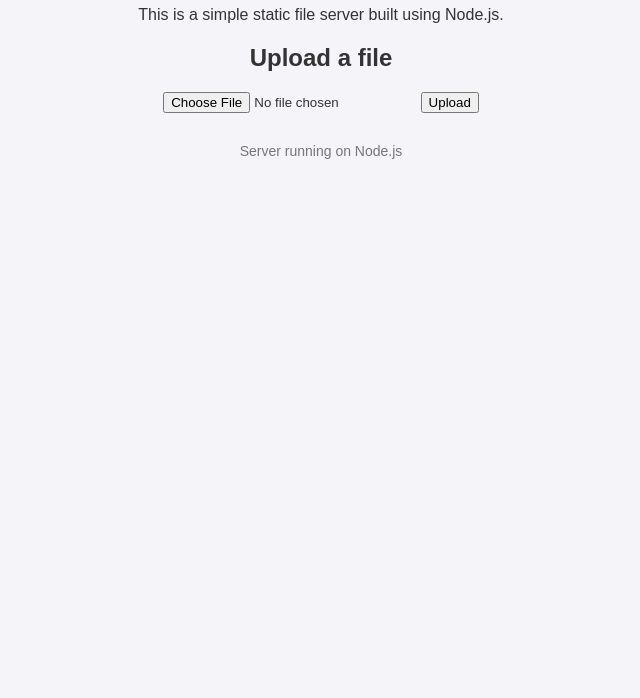
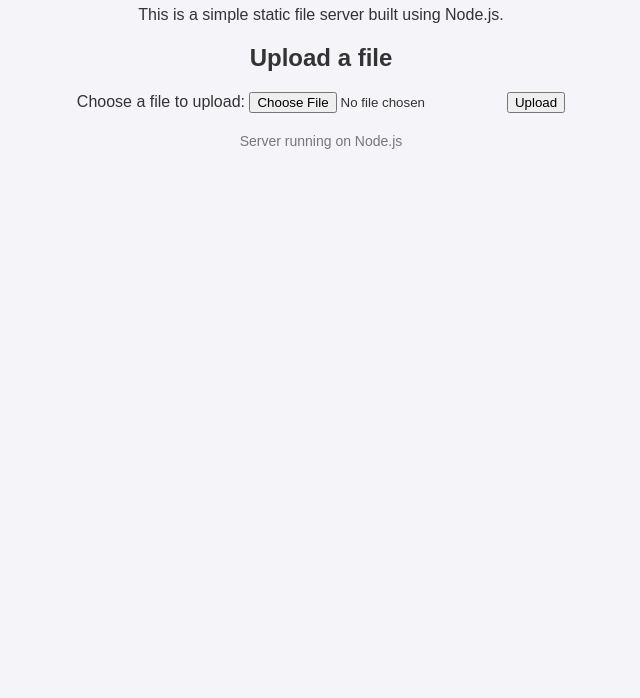
Before and after one commit to AndreiRos28/File_serving, a website: page public/index.html in a window 1280 px wide. Shown: the part 102-800 px from the top of the page, without its empty margins (319-959 px from the left). Drawn offline with Linux system fonts and the light colour scheme.

Commit message:
Updated file server features

```diff
--- a/public/index.html
+++ b/public/index.html
@@ -15,9 +15,11 @@
         <div class="upload-form">
             <h2>Upload a file</h2>
             <form action="/upload" method="POST" enctype="multipart/form-data">
-                <input type="file" name="file" required>
+                <label for="file">Choose a file to upload:</label>
+                <input type="file" name="file" id="file" required>
                 <button type="submit">Upload</button>
             </form>
+
         </div>
     </div>
 
--- a/public/style.css
+++ b/public/style.css
@@ -28,7 +28,3 @@ footer {
 .upload-form {
     margin-top: 20px;
 }
-
-input[type="file"] {
-    margin-bottom: 10px;
-}
```
